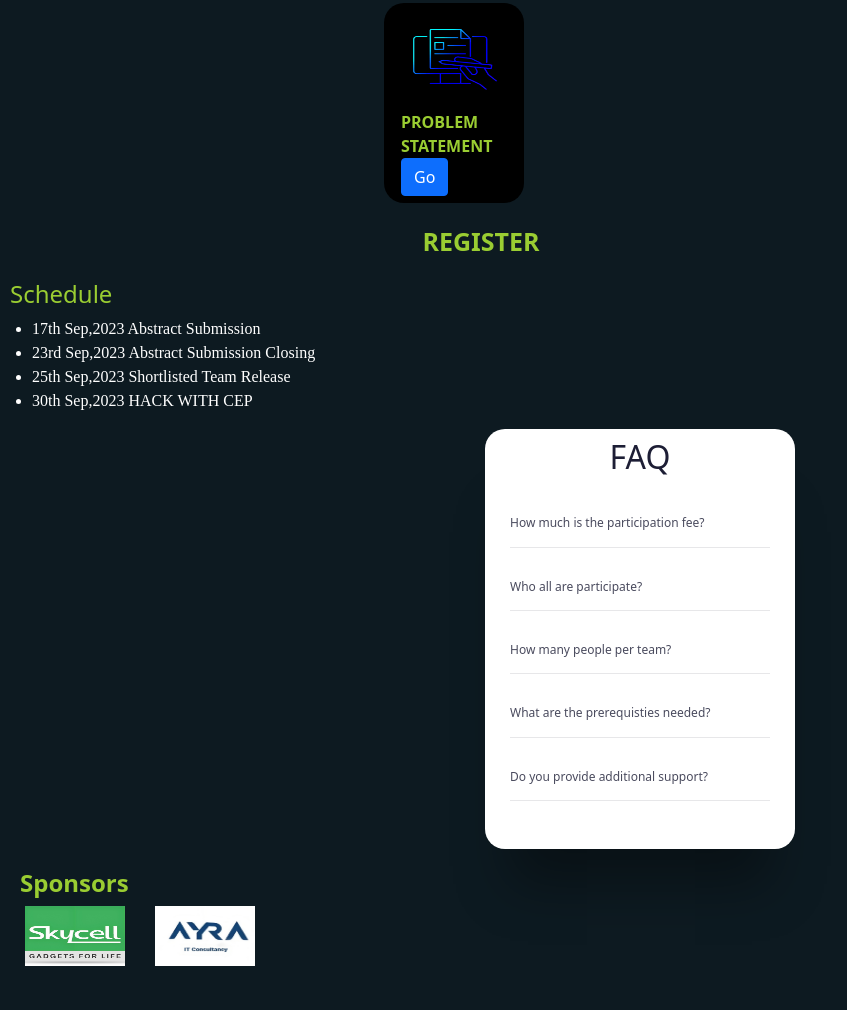
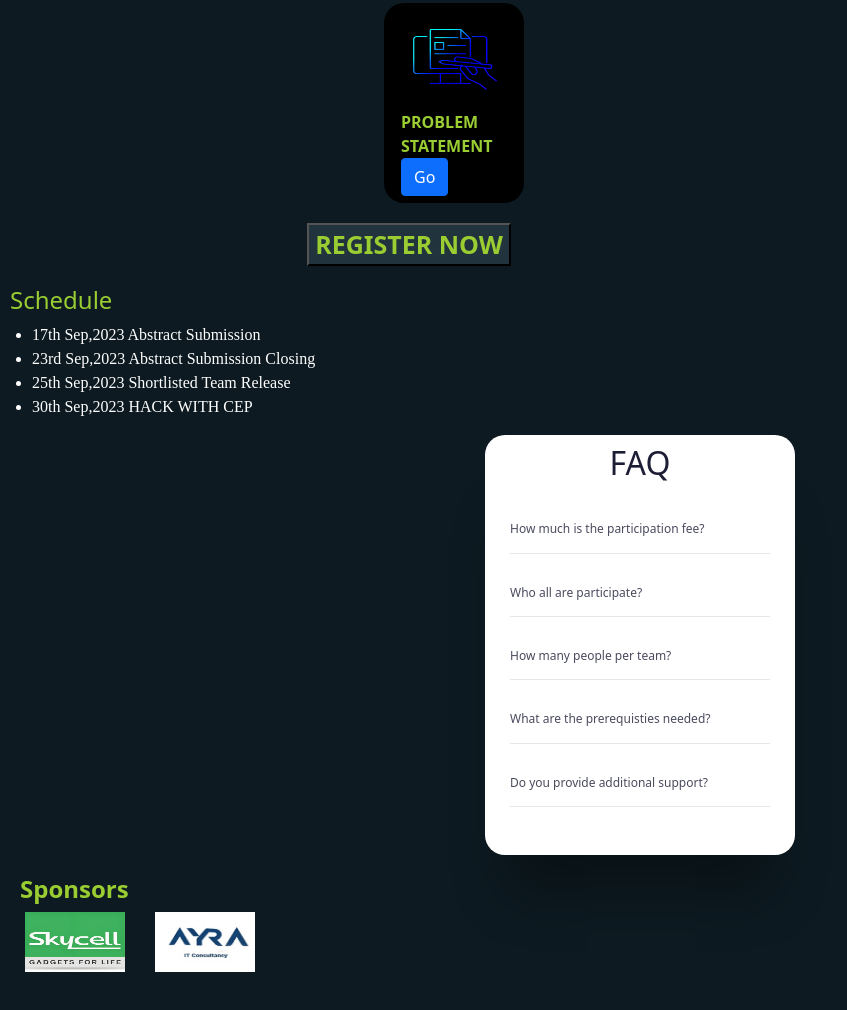
Before and after one commit to christoedison/HACKWITHCEP, a plain HTML site: page index.html in a window 1280 px wide. Shown: the part 1030-2040 px from the top of the page, without its empty margins (0-847 px from the left). Drawn offline with nearby package versions, Linux system fonts and the light colour scheme.

Commit message:
Update index.html
added register button

```diff
--- a/index.html
+++ b/index.html
@@ -70,7 +70,7 @@
           </div>
       </div>
       <div id="regi" style="margin-top: 20px; margin-bottom: 20px;">
-      <a style="font-size: 25px; font-weight: bold; color: yellowgreen; text-decoration: none; margin-left: 33%;" href="https://docs.google.com/forms/d/e/1FAIpQLSdbeoMOlhd3GW8WE6zjNpJa41_6EAyTqZWvMvPDLHFJj5zQkA/viewform?usp=sf_link">REGISTER</a>
+        <button style="font-size: 25px; font-weight: bold; color: yellowgreen;background-color: #21333c; text-decoration: none; margin-left: 24%;" onclick="window.location.href = 'https://docs.google.com/forms/d/e/1FAIpQLSdbeoMOlhd3GW8WE6zjNpJa41_6EAyTqZWvMvPDLHFJj5zQkA/viewform?usp=sf_link';">REGISTER NOW</button>
       </div>
       <div>
           <h4 style="color: yellowgreen; margin-left: 10px;">Schedule</h4>
```
